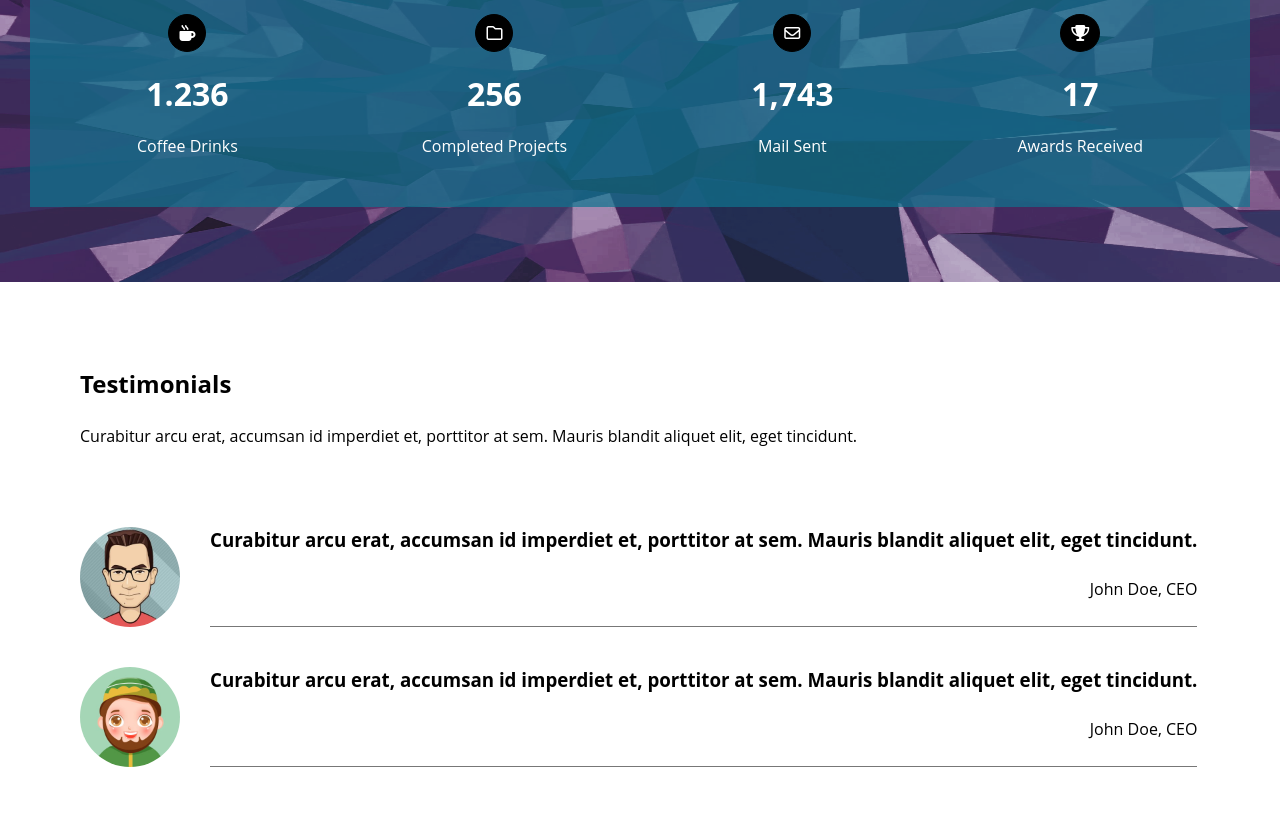
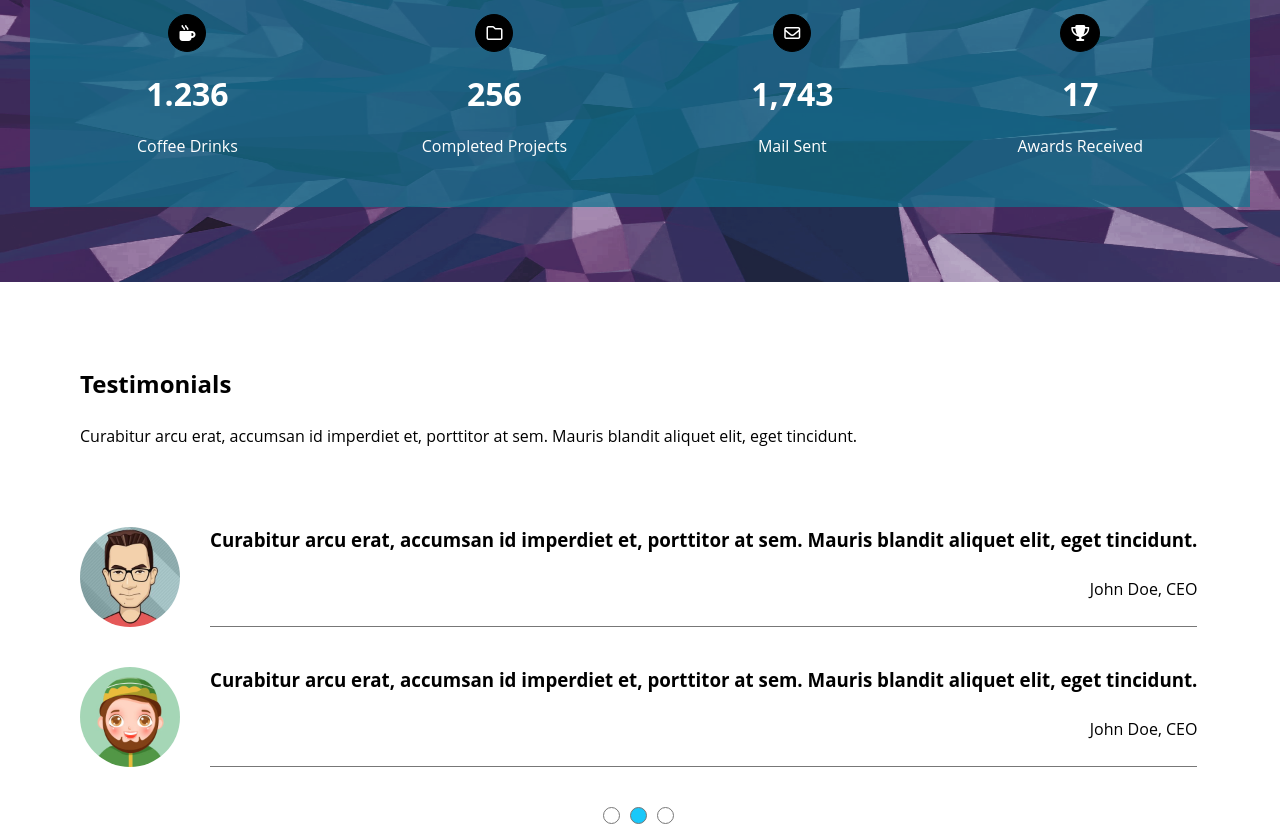
Before and after one commit to Ibrahim-Karagaji/Second-Project, a plain HTML site: page index.html in a window 1280 px wide. Shown: the part 4335-5159 px from the top of the page. Before the commit the page ends 5102 px from the top, so only its background shows below. Drawn offline with Linux system fonts and the light colour scheme.

Commit message:
finish part of testimonial

```diff
--- a/css-folder/kasper.css
+++ b/css-folder/kasper.css
@@ -717,5 +717,29 @@ img:hover ~ .options{
 
 }
 
+.testimonial .circles-of-testimonial{
+
+    margin-top: 40px;
+    display:flex;
+    justify-content: center;
+    gap: 10px;
+
+}
+
+.circles-of-testimonial div{
+
+    width: 15px;
+    height: 15px;
+    border: #777 solid 1px;
+    border-radius: 50%;
+    background-color: var(--secondarycolor);
+
+}
+
+.circles-of-testimonial .active{
+
+    background-color: var(--maincolor);
+
+}
 
 /* end expertise*/
--- a/index.html
+++ b/index.html
@@ -361,6 +361,12 @@
                 <span>John Doe, CEO</span>
               </div>
             </div>
+          </div>
+          <div class="circles-of-testimonial">
+            <div></div>
+            <div class="active"></div>
+            <div></div>
+          </div>
         </div>
       </div>
     </div>
```
